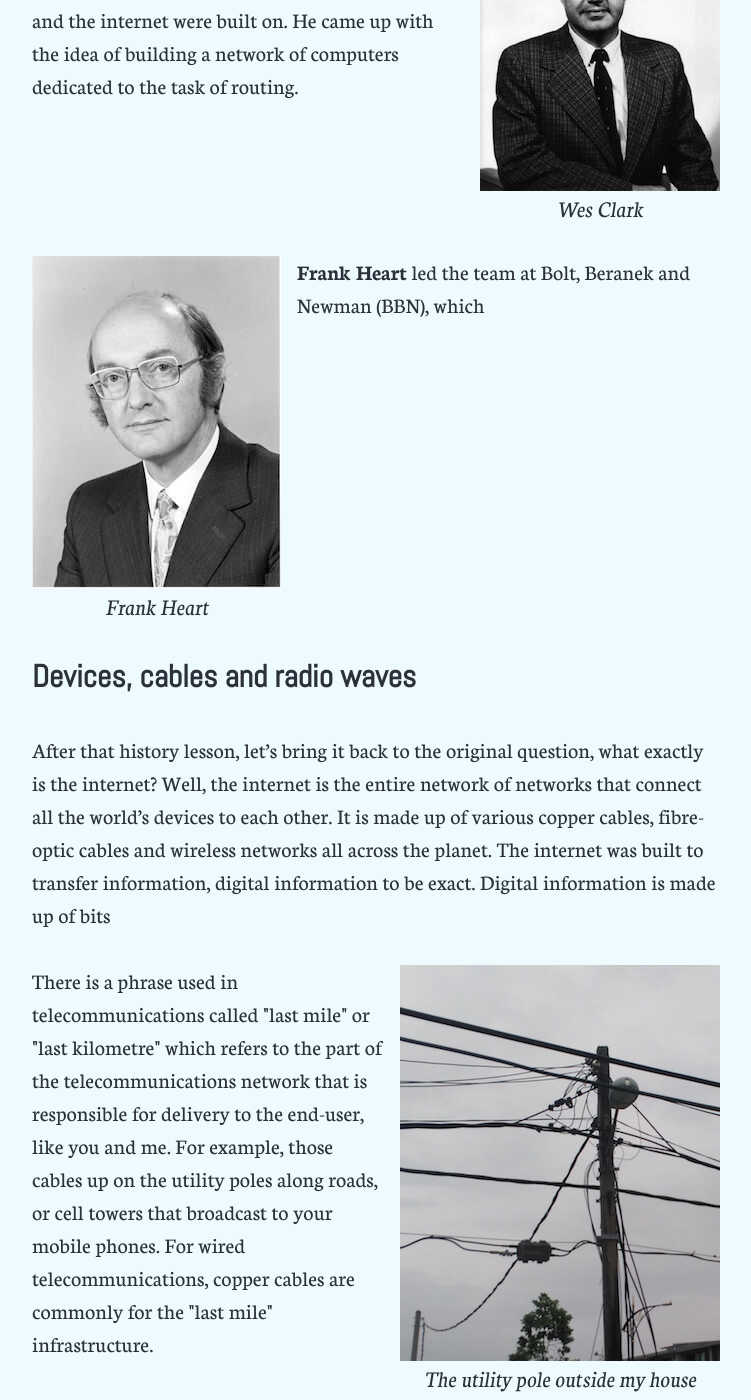
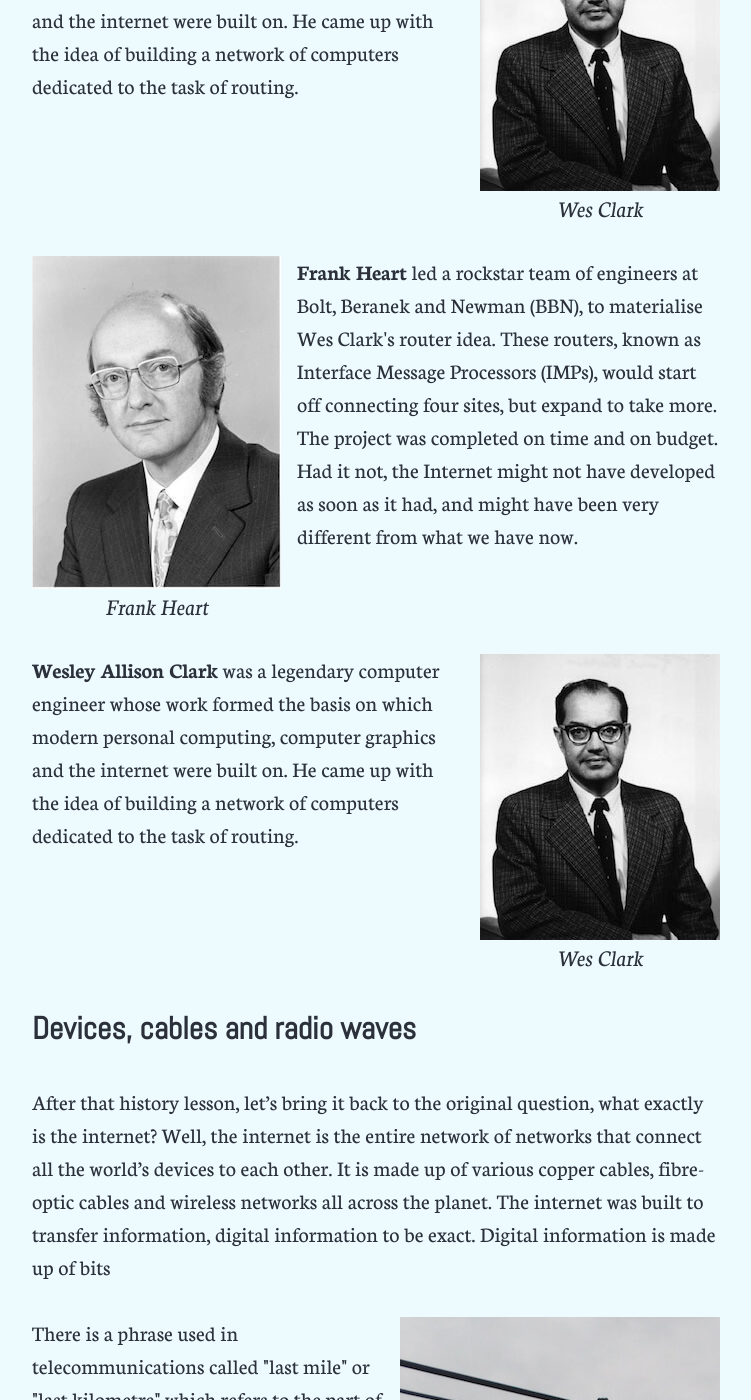
Before and after one commit to huijing/web-for-non-techies, a Jekyll site: the page built from _posts/2016-03-16-chapter01.markdown, in a window 1280 px wide and 1400 px high, scrolled down 5022 px. Shown: the whole window, without its empty margins (264-1015 px from the left). Built offline with Jekyll 4.4.1, drawn with Linux system fonts in a browser that asks for light colours.

Commit message:
Add internet pioneers

```diff
--- a/_posts/2016-03-16-chapter01.markdown
+++ b/_posts/2016-03-16-chapter01.markdown
@@ -88,7 +88,15 @@ But let's give some kudos to these smart people and find out a bit more about th
     <img src="{{ site.baseurl }}/images/1/davies.jpeg" srcset="{{ site.baseurl }}/images/1/davies@2x.jpeg 2x" alt="Frank Heart"/>
     <figcaption><small><em>Frank Heart</em></small></figcaption>
 </figure>
-<p><strong>Frank Heart</strong> led the team at Bolt, Beranek and Newman (BBN), which </p>
+<p><strong>Frank Heart</strong> led a rockstar team of engineers at Bolt, Beranek and Newman (BBN), to materialise Wes Clark's router idea. These routers, known as Interface Message Processors (IMPs), would start off connecting four sites, but expand to take more. The project was completed on time and on budget. Had it not, the Internet might not have developed as soon as it had, and might have been very different from what we have now.</p>
+</div>
+
+<div class="u-clear">
+<figure class="u-float-right">
+    <img src="{{ site.baseurl }}/images/1/baran.jpeg" srcset="{{ site.baseurl }}/images/1/baran@2x.jpeg 2x" alt="Wes Clark"/>
+    <figcaption><small><em>Wes Clark</em></small></figcaption>
+</figure>
+<p><strong>Wesley Allison Clark</strong> was a legendary computer engineer whose work formed the basis on which modern personal computing, computer graphics and the internet were built on. He came up with the idea of building a network of computers dedicated to the task of routing.</p>
 </div>
 
 ## Devices, cables and radio waves
```
